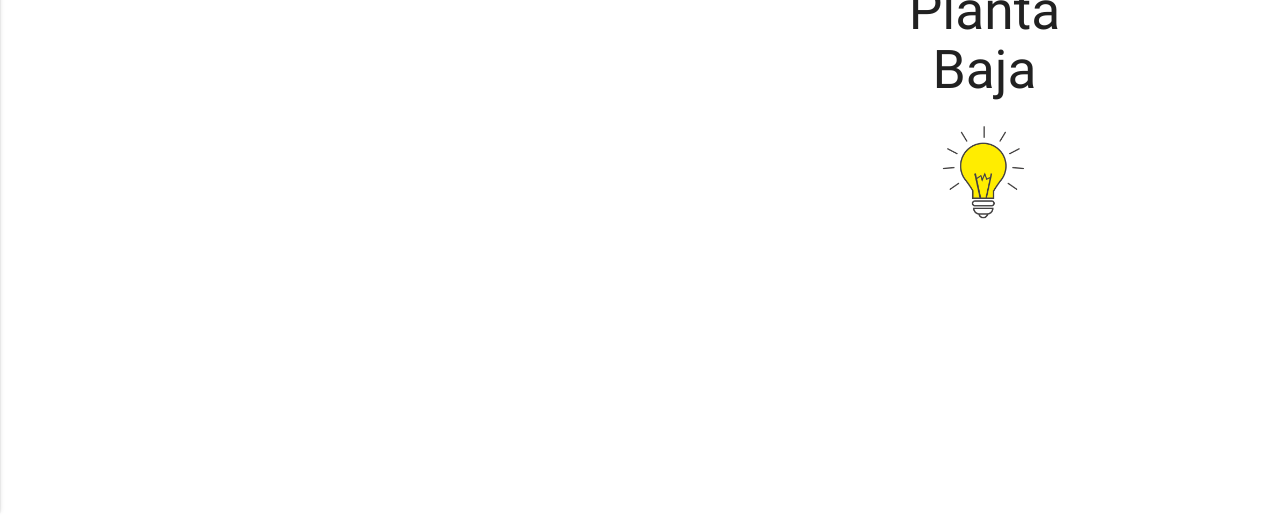
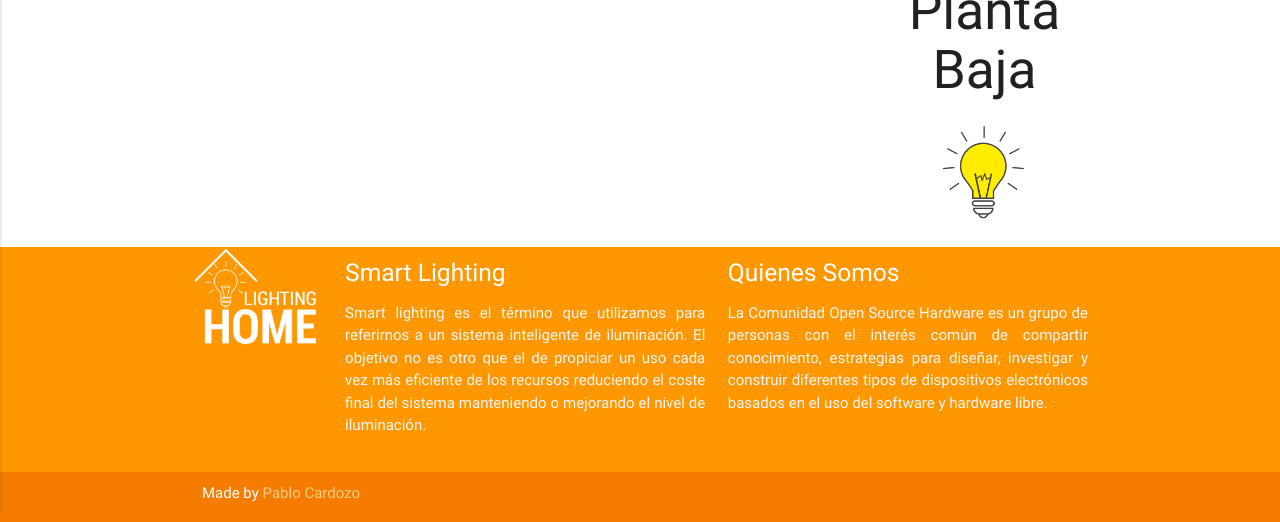
Before and after one commit to pablocyc/smartlighting, a plain HTML site: page index.html in a window 1280 px wide. Shown: the part 349-871 px from the top of the page. Before the commit the page ends 800 px from the top, so only its background shows below. Drawn offline with nearby package versions, Linux system fonts and the light colour scheme.

Commit message:
aumentando footer

```diff
--- a/css/styles.css
+++ b/css/styles.css
@@ -9,6 +9,14 @@
 	height: auto;
 }
 
-.boton-on {
-	height: 100px;
+.copyright {
+	min-height: 50px;
 }
+
+.madeby {
+	padding: 10px;
+}
+
+.footer {
+	text-align: justify;
+}
--- a/index.html
+++ b/index.html
@@ -55,15 +55,35 @@
 				<div class="col s12 m3 l3 center">
 					<h2 id="plataBaja">Planta Baja</h2>
 					<a href="#">
-						<img class="boton-on" src="images/lampOn.png" alt="button On">
+						<img class="boton-on" src="images/lampOn.png" alt="button On"  height="100px">
 					</a>
 				</div>
 			</div>
 		</div>
 	</section>
 
-	<section class="footer">
-
+	<section class="footer orange">
+		<div class="container">
+			<div class="row">
+				<div class="col s12 l2">
+					<img src="images/logo.png" alt="logo"  height="100px">
+				</div>
+				<div class="col s12 l5">
+					<h5 class="white-text">Smart Lighting</h5>
+					<p class="grey-text text-lighten-4 "  aling="justify">Smart lighting es el término que utilizamos para referirnos a un sistema inteligente de iluminación. El objetivo no es otro que el de propiciar un uso cada vez más eficiente de los recursos reduciendo el coste final del sistema manteniendo o mejorando el nivel de iluminación.</p>
+				</div>
+				<div class="col s12 l5">
+					<h5 class="white-text">Quienes Somos</h5>
+					<p class="grey-text text-lighten-4">La Comunidad Open Source Hardware es un grupo de personas con el interés común de compartir conocimiento, estrategias para diseñar, investigar y construir diferentes tipos de dispositivos electrónicos basados en el uso del software y hardware libre.</p>
+				</div>
+			</div>
+		</div>
+		<div class="copyright white-text orange darken-2">
+			<div class="container madeby">
+        Made by
+      <a href="#" class="orange-text text-lighten-3">Pablo Cardozo</a>
+			</div>
+		</div>
 	</section>
 
 	<script src="https://code.jquery.com/jquery-3.3.1.min.js" integrity="sha256-FgpCb/KJQlLNfOu91ta32o/NMZxltwRo8QtmkMRdAu8=" crossorigin="anonymous"></script>
```
